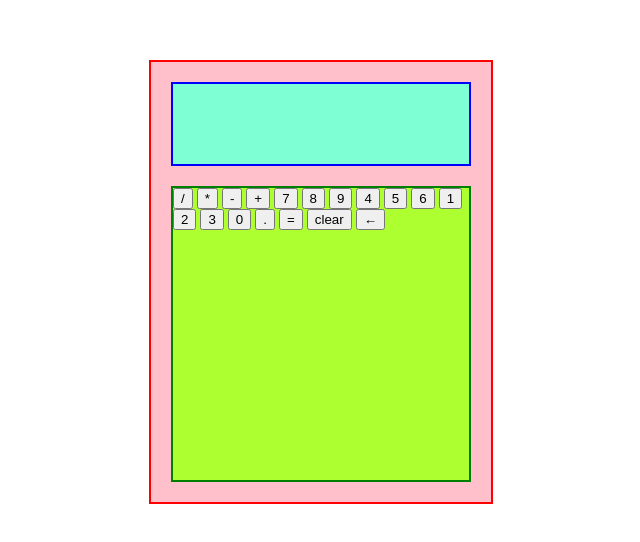
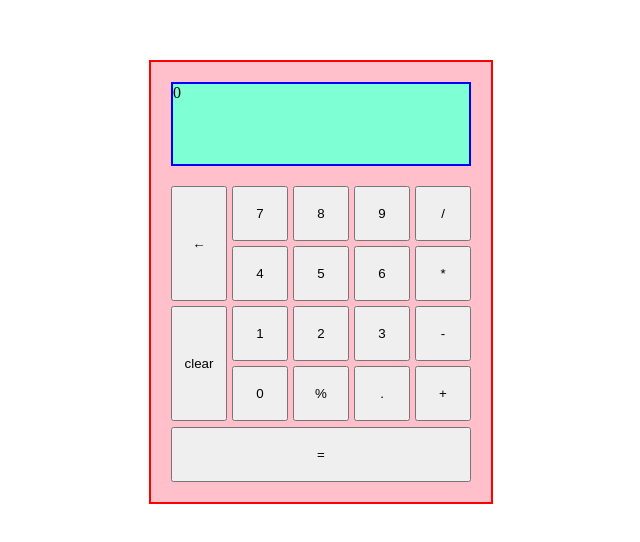
Before and after one commit to rafaelmoreton/calculator, a plain HTML site: page index.html in a window 1280 px wide. Shown: the part 126-668 px from the top of the page, without its empty margins (319-959 px from the left). Drawn offline with Linux system fonts and the light colour scheme.

Commit message:
Feat: Distribute, align and size buttons

```diff
--- a/index.html
+++ b/index.html
@@ -11,24 +11,37 @@
     <div id="calculator">
         <div id="display"></div>
         <div id="buttons">
-            <button class="operators" id="divide">/</button>
-            <button class="operators" id="multiply">*</button>
-            <button class="operators" id="subtract">-</button>
-            <button class="operators" id="add">+</button>
-            <button class="digits">7</button>
-            <button class="digits">8</button>
-            <button class="digits">9</button>
-            <button class="digits">4</button>
-            <button class="digits">5</button>
-            <button class="digits">6</button>
-            <button class="digits">1</button>
-            <button class="digits">2</button>
-            <button class="digits">3</button>
-            <button class="digits">0</button>
-            <button id="dot">.</button>
-            <button id="equals">=</button>
-            <button id="clear">clear</button>
-            <button id="backspace">&#8592</button>
+            <div class="columns">
+                <div class="column-1">
+                    <button id="backspace">&#8592</button>
+                    <button id="clear">clear</button>
+                </div>
+                <div class="column-2">
+                    <button class="digits">7</button>
+                    <button class="digits">4</button>
+                    <button class="digits">1</button>
+                    <button class="digits">0</button>
+                </div>
+                <div class="column-3">
+                    <button class="digits">8</button>
+                    <button class="digits">5</button>
+                    <button class="digits">2</button>
+                    <button id="percentage">%</button>
+                </div>
+                <div class="column-4">
+                    <button class="digits">9</button>
+                    <button class="digits">6</button>
+                    <button class="digits">3</button>
+                    <button id="dot">.</button>
+                </div>
+                <div class="column-5">
+                    <button class="operators" id="divide">/</button>
+                    <button class="operators" id="multiply">*</button>
+                    <button class="operators" id="subtract">-</button>
+                    <button class="operators" id="add">+</button>
+                </div>
+            </div>
+            <button class="row" id="equals">=</button>
         </div>
     </div>
     <script type="text/javascript" src="script.js"></script>
--- a/script.js
+++ b/script.js
@@ -10,7 +10,7 @@ const equalBtn = document.getElementById("equals");
 const dotBtn = document.getElementById("dot");
 const backBtn = document.getElementById("backspace");
 
-let displayText = document.querySelector(".display");
+let displayText = document.querySelector("#display");
 displayText.textContent = "0";
 
 
--- a/style.css
+++ b/style.css
@@ -20,7 +20,34 @@ body {
 }
 
 #buttons {
-    border: 2px solid green;
-    background-color: greenyellow;
-    height: calc(300px - 8px)
+    display: flex;
+    flex-direction: column;
+    height: calc(300px - 4px)
 }
+
+.columns {
+    display: flex;
+    gap: 5px;
+    flex: 1 1 0%;
+}
+
+/* Select each individual column */
+.columns > div {
+    display: flex;
+    flex: 1 1 0%;
+    flex-direction: column;
+    gap: 5px;
+}
+
+.column-1 button {
+    height: 115px;
+    gap: 5px;
+}
+
+.column-1 ~ div button {
+    height: 55px;
+}
+
+.row {
+    height: 55px;
+}
```
